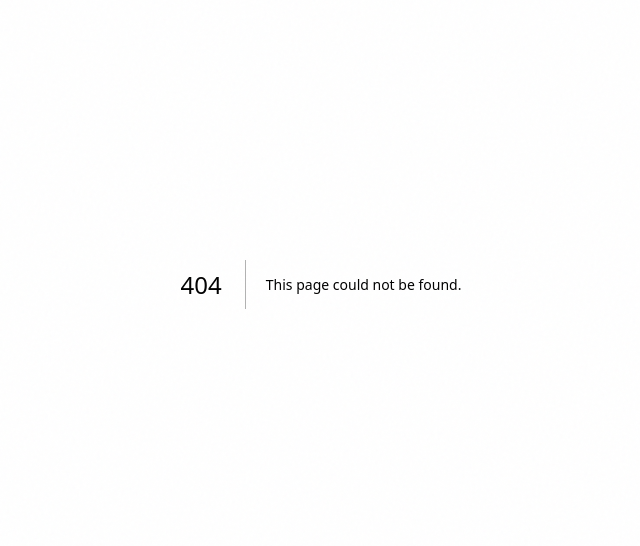
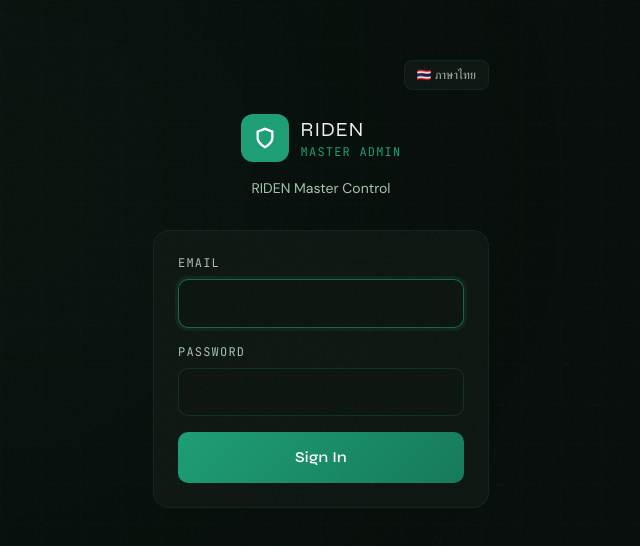
Before and after one commit to jeet623-create/Riden, a Next.js app: page /admin/login in a window 1280 px wide. Before the commit this address had no page. Shown: the part 116-662 px from the top of the page, without its empty margins (319-959 px from the left). Built offline with nearby package versions, Linux system fonts and the light colour scheme.

Commit message:
Create page.tsx

```diff
--- /dev/null
+++ b/src/app/admin/login/page.tsx
@@ -0,0 +1,73 @@
+'use client'
+import { useState } from 'react'
+import { useRouter } from 'next/navigation'
+import { createClient } from '@/lib/supabase'
+
+const T = {
+  en: { title:'Admin Login', sub:'RIDEN Master Control', email:'Email', pass:'Password', btn:'Sign In', err:'Invalid credentials or no admin access.' },
+  th: { title:'เข้าสู่ระบบแอดมิน', sub:'ศูนย์ควบคุม RIDEN', email:'อีเมล', pass:'รหัสผ่าน', btn:'เข้าสู่ระบบ', err:'ข้อมูลไม่ถูกต้องหรือไม่มีสิทธิ์' },
+}
+export default function AdminLogin() {
+  const router = useRouter()
+  const [lang, setLang] = useState<'en'|'th'>('en')
+  const [email, setEmail] = useState('')
+  const [password, setPassword] = useState('')
+  const [error, setError] = useState('')
+  const [loading, setLoading] = useState(false)
+  const t = T[lang]
+
+  async function handleLogin(e: React.FormEvent) {
+    e.preventDefault(); setLoading(true); setError('')
+    const supabase = createClient()
+    const { data: auth, error: ae } = await supabase.auth.signInWithPassword({ email, password })
+    if (ae || !auth.user) { setError(t.err); setLoading(false); return }
+    const { data: admin } = await supabase.from('admin_users').select('id,role,name,is_active').eq('email', email).single()
+    if (!admin || !admin.is_active) { await supabase.auth.signOut(); setError(t.err); setLoading(false); return }
+    localStorage.setItem('riden_admin', JSON.stringify({ role: admin.role, name: admin.name, lang }))
+    router.push('/admin/dashboard')
+  }
+
+  return (
+    <div className="min-h-screen bg-riden-black flex items-center justify-center relative overflow-hidden">
+      <div className="absolute inset-0 bg-grid-pattern opacity-50 pointer-events-none" />
+      <div className="absolute top-0 left-0 w-[600px] h-[600px] bg-riden-teal/5 rounded-full blur-[150px]" />
+      <div className="w-full max-w-sm px-6 relative z-10">
+        <div className="flex justify-end mb-6">
+          <button onClick={() => setLang(lang==='en'?'th':'en')} className="glass px-3 py-1.5 rounded-lg text-xs text-riden-text hover:text-riden-white">
+            {lang==='en'?'🇹🇭 ภาษาไทย':'🇬🇧 English'}
+          </button>
+        </div>
+        <div className="text-center mb-8">
+          <div className="inline-flex items-center gap-3 mb-4">
+            <div className="w-12 h-12 bg-riden-teal rounded-xl flex items-center justify-center">
+              <svg width="22" height="22" viewBox="0 0 24 24" fill="none" stroke="white" strokeWidth="2.5">
+                <path d="M12 22s8-4 8-10V5l-8-3-8 3v7c0 6 8 10 8 10z"/>
+              </svg>
+            </div>
+            <div className="text-left">
+              <div className="font-display text-xl font-700 text-riden-white tracking-wider">RIDEN</div>
+              <div className="text-riden-teal text-xs font-mono tracking-widest">MASTER ADMIN</div>
+            </div>
+          </div>
+          <p className="text-riden-text text-sm">{t.sub}</p>
+        </div>
+        <div className="glass rounded-2xl p-6">
+          <form onSubmit={handleLogin} className="space-y-4">
+            <div>
+              <label className="block text-riden-text text-xs font-mono uppercase tracking-widest mb-2">{t.email}</label>
+              <input type="email" className="riden-input" value={email} onChange={e=>setEmail(e.target.value)} required autoFocus />
+            </div>
+            <div>
+              <label className="block text-riden-text text-xs font-mono uppercase tracking-widest mb-2">{t.pass}</label>
+              <input type="password" className="riden-input" value={password} onChange={e=>setPassword(e.target.value)} required />
+            </div>
+            {error && <p className="text-red-400 text-xs bg-red-400/10 rounded-lg px-3 py-2">{error}</p>}
+            <button type="submit" disabled={loading} className="btn-primary w-full py-3.5 flex items-center justify-center gap-2">
+              {loading ? <div className="w-4 h-4 border-2 border-white/30 border-t-white rounded-full animate-spin"/> : t.btn}
+            </button>
+          </form>
+        </div>
+      </div>
+    </div>
+  )
+}
```
